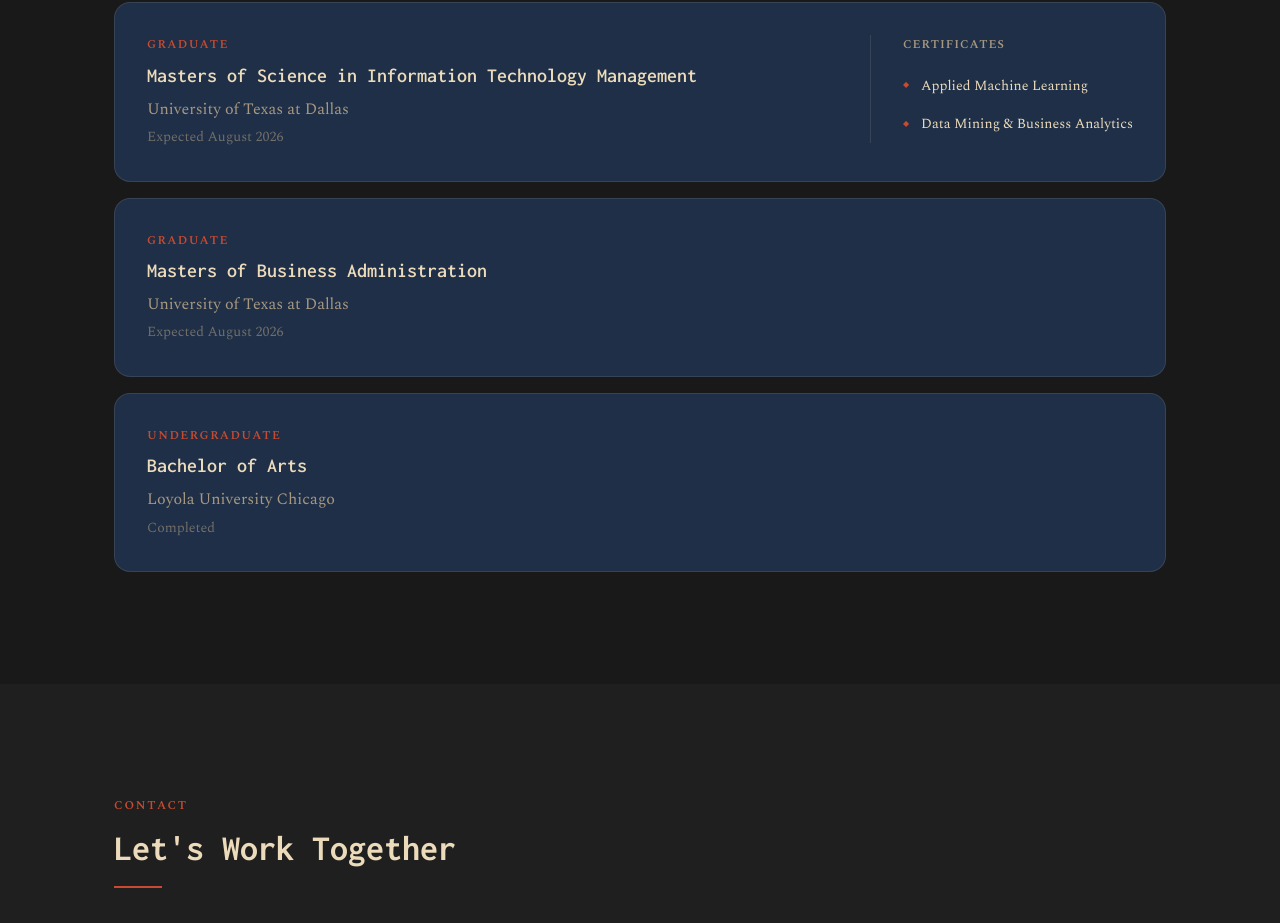
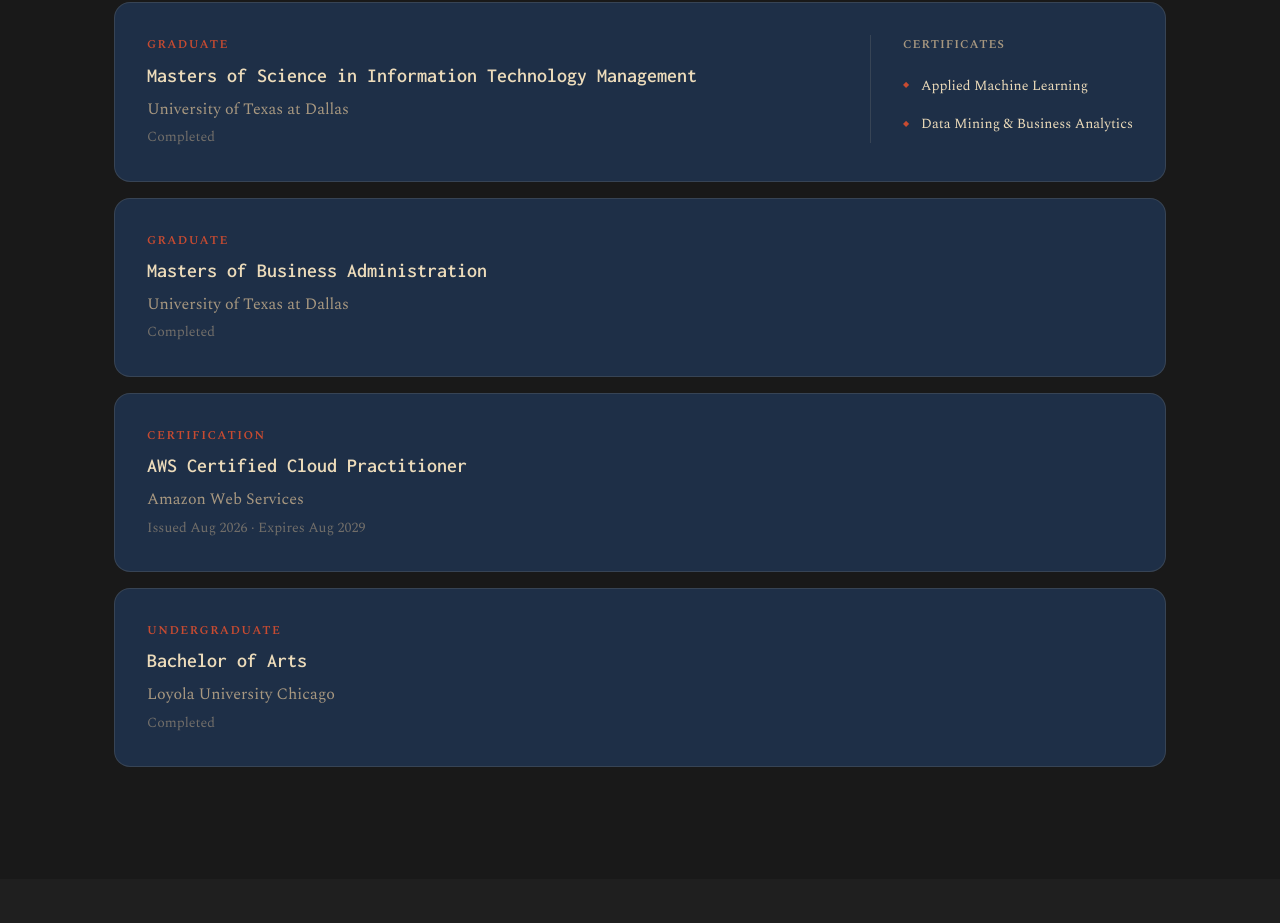
Before and after one commit to ssalhanick/brand, a React (Vite) app: page / in a window 1280 px wide. Shown: the part 6839-7762 px from the top of the page. Built offline with nearby package versions, Linux system fonts and the light colour scheme.

Commit message:
adding AWS cert

```diff
--- a/src/sections/Education.tsx
+++ b/src/sections/Education.tsx
@@ -1,39 +1,59 @@
-import './Education.css'
+import "./Education.css";
 
 const education = [
   {
-        degree: 'Masters of Science in Information Technology Management',
-        institution: 'University of Texas at Dallas',
-        period: 'Expected August 2026',
-        type: 'Graduate',
-        certificates: ['Applied Machine Learning', 'Data Mining & Business Analytics'],
+    degree: "Masters of Science in Information Technology Management",
+    institution: "University of Texas at Dallas",
+    period: "Completed",
+    type: "Graduate",
+    certificates: [
+      "Applied Machine Learning",
+      "Data Mining & Business Analytics",
+    ],
   },
   {
-        degree: 'Masters of Business Administration',
-        institution: 'University of Texas at Dallas',
-        period: 'Expected August 2026',
-        type: 'Graduate',
+    degree: "Masters of Business Administration",
+    institution: "University of Texas at Dallas",
+    period: "Completed",
+    type: "Graduate",
     certificates: [],
   },
   {
-        degree: 'Bachelor of Arts',
-        institution: 'Loyola University Chicago',
-        period: 'Completed',
-        type: 'Undergraduate',
+    degree: "AWS Certified Cloud Practitioner",
+    institution: "Amazon Web Services",
+    period: "Issued Aug 2026 · Expires Aug 2029",
+    type: "Certification",
     certificates: [],
   },
-]
+  {
+    degree: "Bachelor of Arts",
+    institution: "Loyola University Chicago",
+    period: "Completed",
+    type: "Undergraduate",
+    certificates: [],
+  },
+];
 
 export default function Education() {
   return (
-        <section className="education section" id="education" aria-labelledby="education-title">
+    <section
+      className="education section"
+      id="education"
+      aria-labelledby="education-title"
+    >
       <div className="container">
         <p className="section-label">Education</p>
-                <h2 className="section-title" id="education-title">Credentials</h2>
+        <h2 className="section-title" id="education-title">
+          Credentials
+        </h2>
         <div className="section-divider" />
         <div className="education__grid">
           {education.map((edu, i) => (
-                        <div key={i} className="education__card reveal" style={{ transitionDelay: `${i * 100}ms` }}>
+            <div
+              key={i}
+              className="education__card reveal"
+              style={{ transitionDelay: `${i * 100}ms` }}
+            >
               <div className="education__left">
                 <span className="education__type">{edu.type}</span>
                 <h3 className="education__degree">{edu.degree}</h3>
@@ -45,7 +65,9 @@ export default function Education() {
                   <p className="education__certs-label">Certificates</p>
                   {edu.certificates.map((cert) => (
                     <div key={cert} className="education__cert">
-                                            <span className="education__cert-icon" aria-hidden="true">◆</span>
+                      <span className="education__cert-icon" aria-hidden="true">
+                        ◆
+                      </span>
                       {cert}
                     </div>
                   ))}
@@ -56,5 +78,5 @@ export default function Education() {
         </div>
       </div>
     </section>
-    )
+  );
 }
```
Lines whose indentation alone changed are shown as unchanged.
